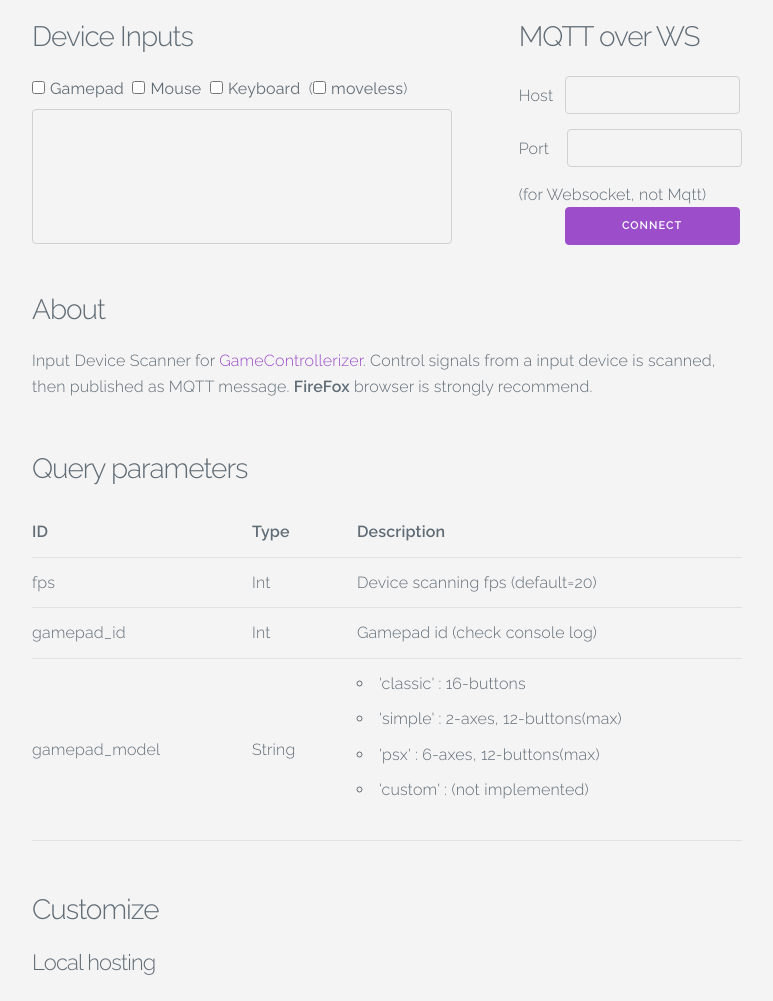
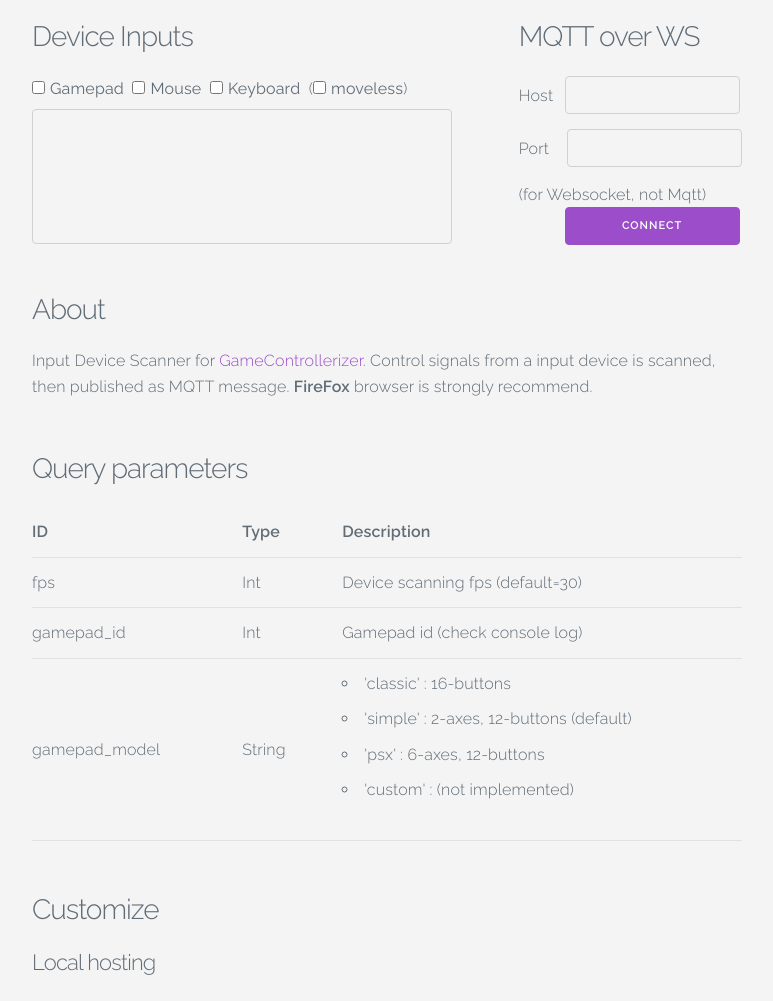
Before and after one commit to qurihara/nobu-e753.github.io, a plain HTML site: page GcPublisherJs/index.html in a window 1280 px wide. Shown: the part 96-1097 px from the top of the page, without its empty margins (253-1026 px from the left). Drawn offline with Linux system fonts and the light colour scheme.

Commit message:
disable ssl

```diff
--- a/GcPublisherJs/index.html
+++ b/GcPublisherJs/index.html
@@ -125,7 +125,7 @@
             <tr>
               <td>fps</td>
               <td>Int</td>
-              <td>Device scanning fps (default=20)</td>
+              <td>Device scanning fps (default=30)</td>
             </tr>
             <tr>
               <td>gamepad_id</td>
@@ -138,8 +138,8 @@
               <td>
                 <ul>
                   <li>'classic' : 16-buttons</li>
-                  <li>'simple' : 2-axes, 12-buttons(max)</li>
-                  <li>'psx' : 6-axes, 12-buttons(max)</li>
+                  <li>'simple' : 2-axes, 12-buttons (default)</li>
+                  <li>'psx' : 6-axes, 12-buttons</li>
                   <!-- <li>"xbox" : </li> -->
                   <li>'custom' : (not implemented)</li>
                 </ul></td></tr>
--- a/GcPublisherJs/js/main.js
+++ b/GcPublisherJs/js/main.js
@@ -73,7 +73,7 @@ function scanDev(){
  */
 window.onload = function () {
     const tUrlParams = new URLSearchParams(window.location.search);
-    const tFps = (tUrlParams.has('fps')) ? tUrlParams.get('fps') : 20;
+    const tFps = (tUrlParams.has('fps')) ? tUrlParams.get('fps') : 30;
     const tGamepadModel = (tUrlParams.has('gamepad_model')) ? tUrlParams.get('gamepad_model') : "simple";
     const tGamepadId = (tUrlParams.has('gamepad_id')) ? tUrlParams.get('gamepad_id') : 0;
 
@@ -122,7 +122,6 @@ function mqttConnect(){
 
     // connect the client
     MQTT_CLIENT.connect({
-        useSSL: true,
         reconnect: true,
         onSuccess: onMqttConnectSuccess,
         onFailure: onMqttConnectFailure
```
